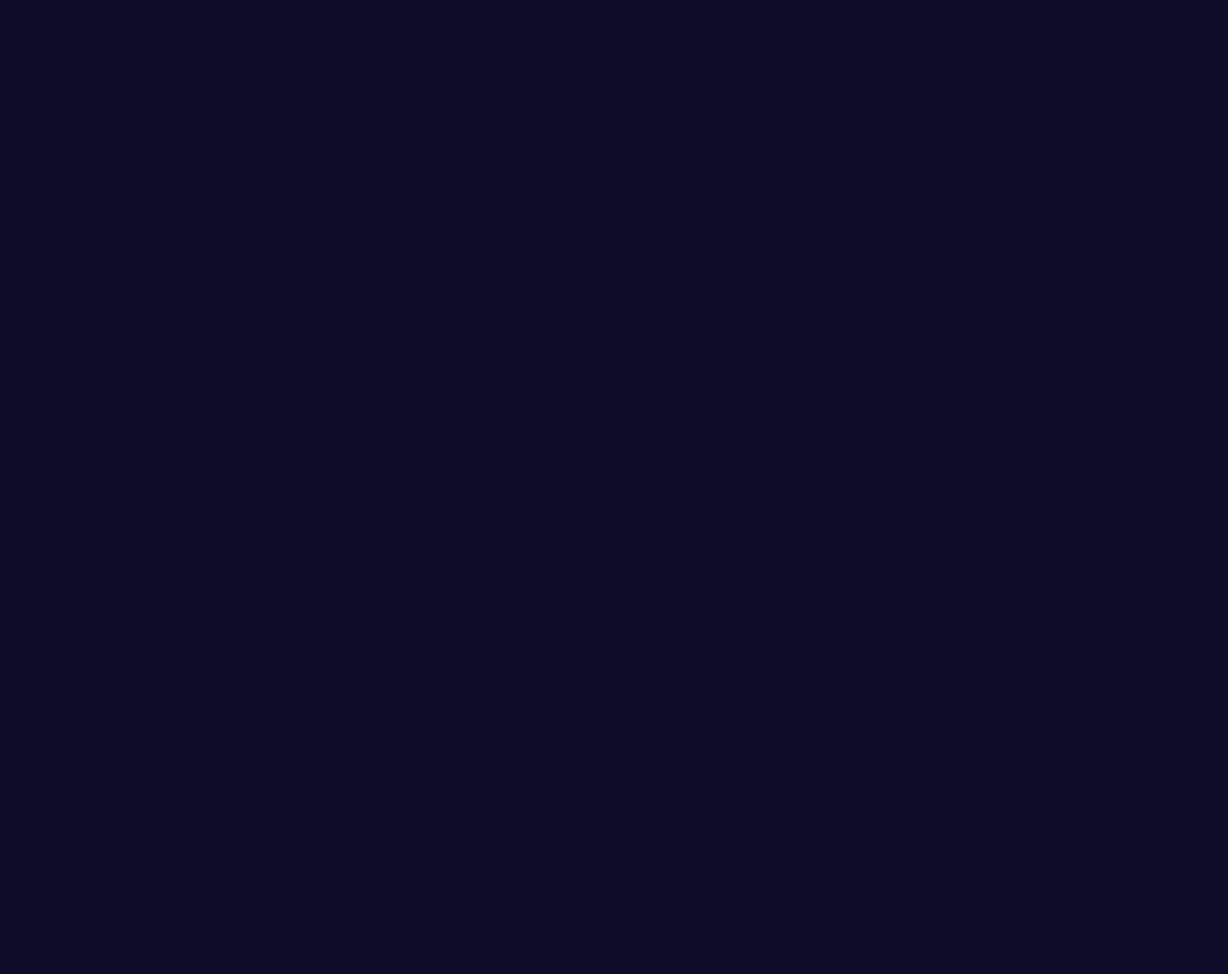
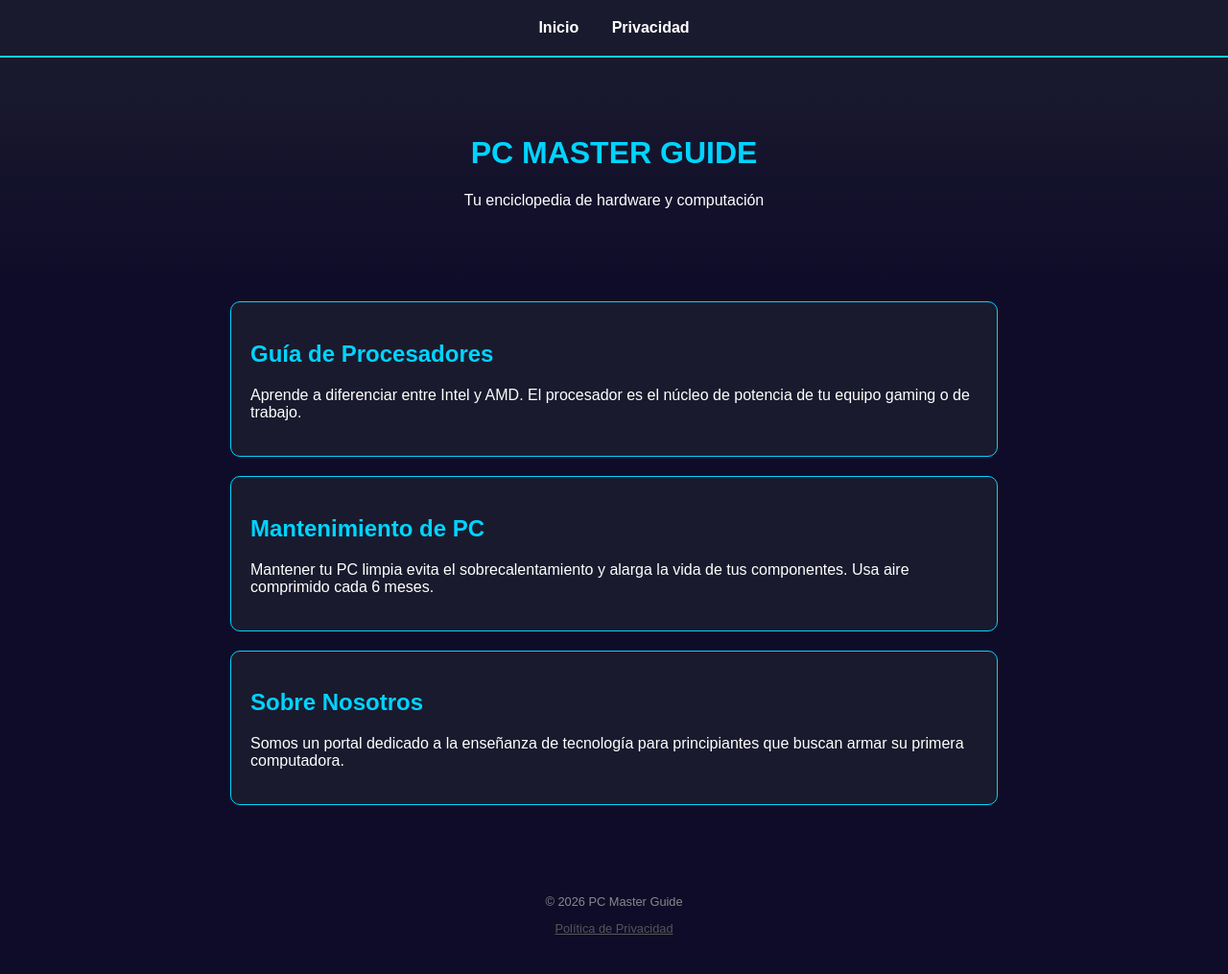
Before and after one commit to alexi99912/guia-pc, a plain HTML site: page index.html in a window 1280 px wide. Shown: the whole page at 96% size. Before the commit the page ends 800 px from the top, so only its background shows below. Drawn offline with Linux system fonts and the light colour scheme.

Commit message:
Update index.html

```diff
--- a/index.html
+++ b/index.html
@@ -3,28 +3,75 @@
 <head>
     <meta charset="UTF-8">
     <meta name="viewport" content="width=device-width, initial-scale=1.0">
-    <title>PC Master Guide - Tu Guía de Hardware</title>
-    <meta name="description" content="Aprende todo sobre hardware de PC, procesadores y mantenimiento preventivo.">
+    <title>PC Master Guide</title>
 
     <script async src="https://pagead2.googlesyndication.com/pagead/js/adsbygoogle.js?client=ca-pub-TU_ID_DE_CLIENTE" crossorigin="anonymous"></script>
 
     <style>
-        :root { --primary: #00d4ff; --bg: #0f0c29; --card: #1a1a2e; }
-        body { font-family: 'Segoe UI', sans-serif; background: var(--bg); color: white; margin: 0; line-height: 1.6; }
+        body {
+            background-color: #0f0c29;
+            color: white;
+            font-family: Arial, sans-serif;
+            margin: 0;
+            padding: 0;
+        }
+        nav {
+            background: #1a1a2e;
+            padding: 20px;
+            text-align: center;
+            border-bottom: 2px solid #00d4ff;
+        }
+        nav a { color: white; margin: 0 15px; text-decoration: none; font-weight: bold; }
+        .hero {
+            padding: 60px 20px;
+            text-align: center;
+            background: linear-gradient(to bottom, #1a1a2e, #0f0c29);
+        }
+        .content { max-width: 800px; margin: auto; padding: 20px; }
+        .card {
+            background: #1a1a2e;
+            padding: 20px;
+            margin-bottom: 20px;
+            border-radius: 10px;
+            border: 1px solid #00d4ff;
+        }
+        h1, h2 { color: #00d4ff; }
+        footer { text-align: center; padding: 40px; font-size: 0.8em; color: #888; }
+    </style>
+</head>
+<body>
 
-        /* Navegación */
-        nav { background: rgba(26, 26, 46, 0.95); padding: 20px; position: sticky; top: 0; display: flex; justify-content: space-around; border-bottom: 2px solid var(--primary); z-index: 1000; }
-        nav a { color: white; text-decoration: none; font-weight: bold; transition: 0.3s; }
-        nav a:hover { color: var(--primary); }
+    <nav>
+        <a href="index.html">Inicio</a>
+        <a href="privacidad.html">Privacidad</a>
+    </nav>
 
-        /* Hero Section */
-        header { text-align: center; padding: 100px 20px; background: linear-gradient(rgba(15,12,41,0.7), rgba(15,12,41,0.7)), url('https://images.unsplash.com/photo-1587202372775-e229f172b9d7?auto=format&fit=crop&w=1350&q=80'); background-size: cover; }
-        h1 { font-size: 3.5rem; color: var(--primary); text-shadow: 0 0 20px rgba(0,212,255,0.5); }
+    <div class="hero">
+        <h1>PC MASTER GUIDE</h1>
+        <p>Tu enciclopedia de hardware y computación</p>
+    </div>
 
-        /* Secciones de Contenido */
-        .container { max-width: 1000px; margin: auto; padding: 40px 20px; }
-        .section-card { background: var(--card); padding: 30px; border-radius: 15px; margin-bottom: 40px; border-left: 5px solid var(--primary); }
-        h2 { color: var(--primary); }
+    <div class="content">
+        <div class="card">
+            <h2>Guía de Procesadores</h2>
+            <p>Aprende a diferenciar entre Intel y AMD. El procesador es el núcleo de potencia de tu equipo gaming o de trabajo.</p>
+        </div>
 
-        /* Footer y Enlaces Legales */
-        footer { background: #07051a; padding: 40px 20px;
+        <div class="card">
+            <h2>Mantenimiento de PC</h2>
+            <p>Mantener tu PC limpia evita el sobrecalentamiento y alarga la vida de tus componentes. Usa aire comprimido cada 6 meses.</p>
+        </div>
+
+        <div class="card">
+            <h2>Sobre Nosotros</h2>
+            <p>Somos un portal dedicado a la enseñanza de tecnología para principiantes que buscan armar su primera computadora.</p>
+        </div>
+    </div>
+
+    <footer>
+        <p>&copy; 2026 PC Master Guide</p>
+        <a href="privacidad.html" style="color: #555;">Política de Privacidad</a>
+    </footer>
+
+</body>
+</html>
```
